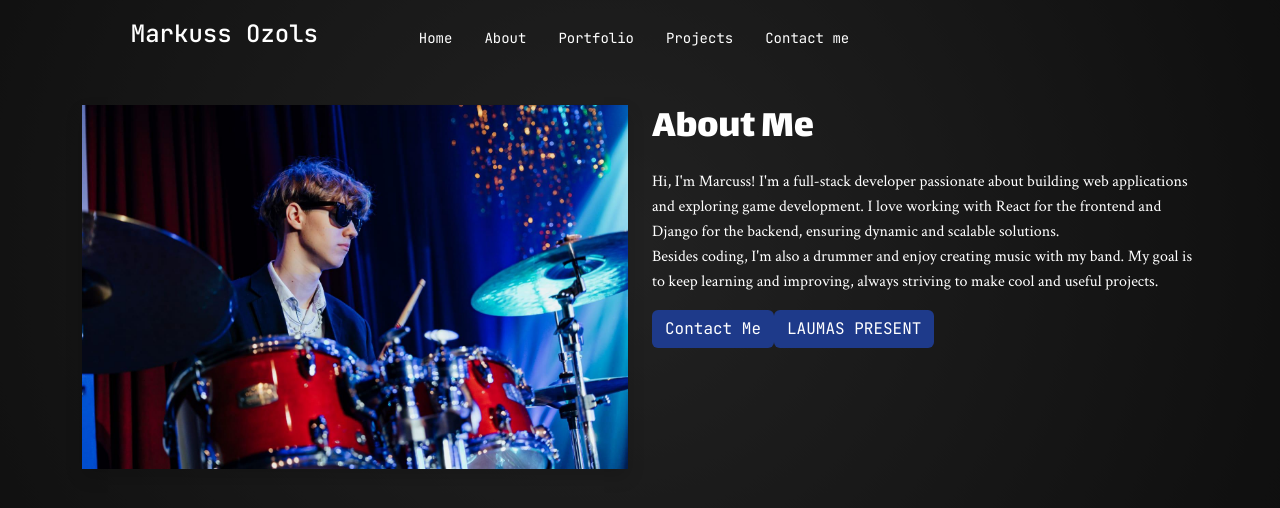
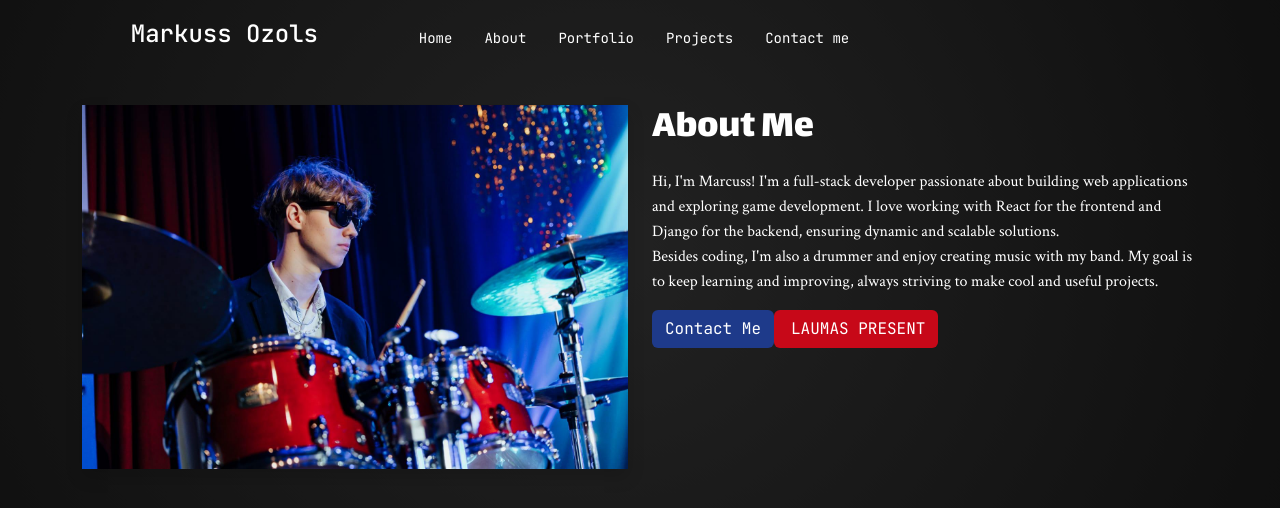
Before and after one commit to Marcuss202/portfolio, a React (Vite) app in the folder frontend/: page /about in a window 1280 px wide. Shown: the top 508 px of the page. Built offline with nearby package versions, Linux system fonts and the light colour scheme.

Commit message:
Button tweaks

```diff
--- a/frontend/src/Pages/About.jsx
+++ b/frontend/src/Pages/About.jsx
@@ -31,7 +31,7 @@ function About() {
                     <a href="/contacts/" className="btn mainButton mt-3">
                         Contact Me
                     </a>
-                    <a href="/contacts/" className="btn mainButton mt-3">
+                    <a href="/contacts/" className="btn mainButton mt-3 ps-3 LaumasButton">
                         LAUMAS PRESENT
                     </a>
                     </div>
--- a/frontend/src/index.css
+++ b/frontend/src/index.css
@@ -46,6 +46,16 @@ button {
   font-family: JetBrains Mono, sans-serif !important;
 }
 
+.LaumasButton {
+  background-color: #c70818 !important;
+  color: white !important;
+  font-family: JetBrains Mono, sans-serif !important;
+  text-decoration: none;
+  padding: 20px 30px;
+  border-radius: 5px;
+  transition: background-color 0.3s, font-weight 0.3s;
+}
+
 .mainButton:hover {
   background-color:#264cb4 !important;
   font-weight: bold;
```
